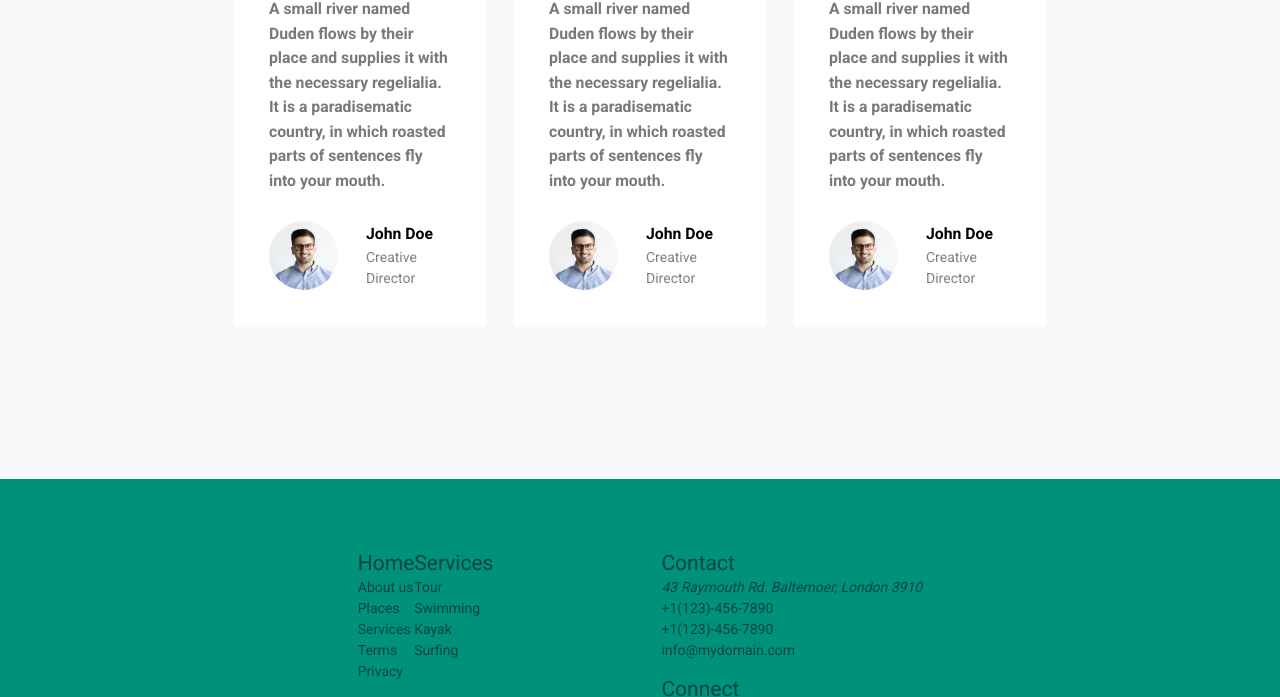
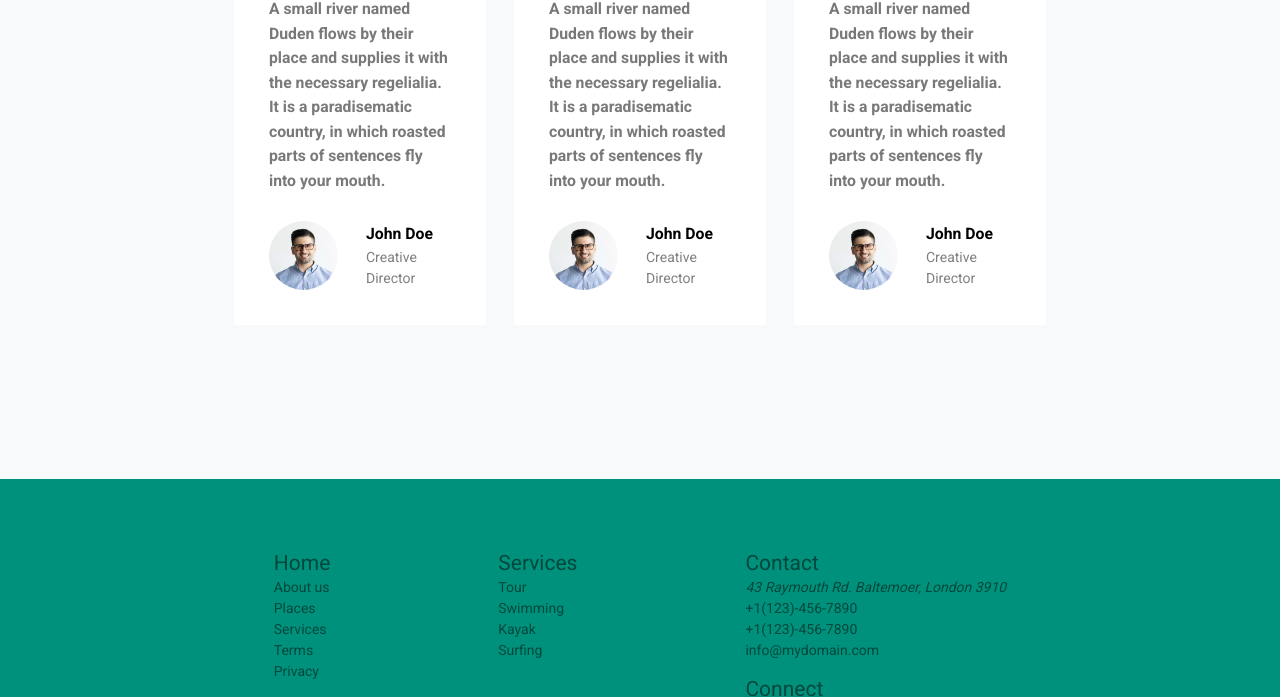
Before and after one commit to Chiemerie960/Hotell, a website: page index.html in a window 1280 px wide. Shown: the part 2521-3218 px from the top of the page. Drawn offline with nearby package versions, Linux system fonts and the light colour scheme; files whose address does not match are found by name.

Commit message:
Subtle adjustment

```diff
--- a/index.html
+++ b/index.html
@@ -228,7 +228,7 @@
     </main>
     <footer class="flex flex-col py-20 px-48 min-w-full bg-custom">
       <div class="flex w-full justify-center gap-48 bg-custom">
-        <div class="smalbreak">
+        <div class="smalbreak justify-center gap-48">
           <div class="widget">
             <h3 class="text-2xl">Home</h3>
             <ul class="list-unstyled float-left links">
```
